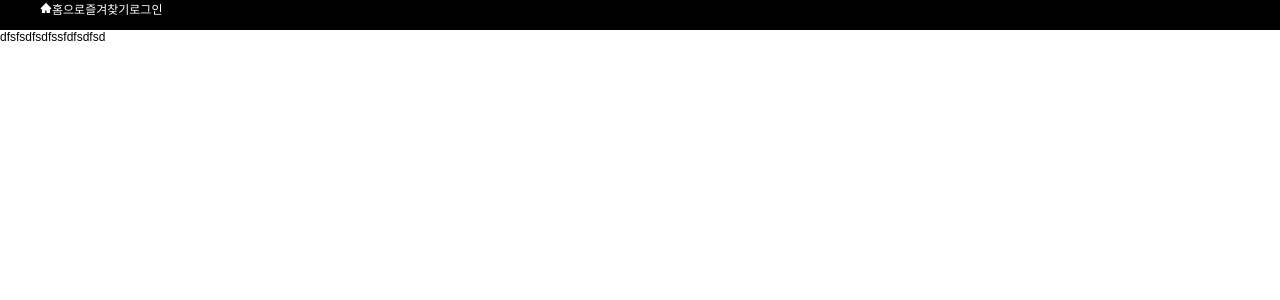
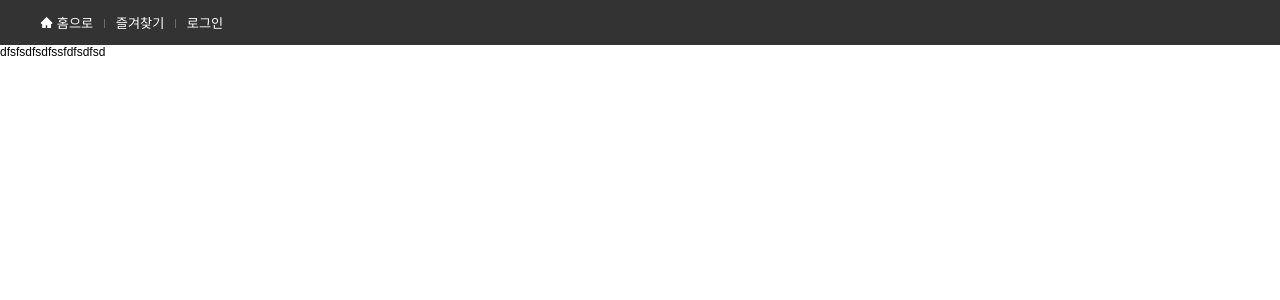
Before and after one commit to cartoonpoet/foodtour, a React (Create React App) app in the folder react-app/: page / in a window 1280 px wide. Shown: the top 300 px of the page. Built offline with nearby package versions, Linux system fonts and the light colour scheme; a web font is replaced by a local one.

Commit message:
topnav 구현

```diff
--- a/react-app/src/App.js
+++ b/react-app/src/App.js
@@ -1,8 +1,7 @@
 import {
   BrowserRouter,
   Routes,
-  Route,
-  Link
+  Route
 } from "react-router-dom";
 import React from "react";
 import Home from "./pages/Home";
--- /dev/null
+++ b/react-app/src/conponents/SearchBar.js
@@ -0,0 +1 @@
+import React from "react";
--- a/react-app/src/conponents/TopNav.css
+++ b/react-app/src/conponents/TopNav.css
@@ -1,11 +1,31 @@
 .top-nav {
-    background-color: black;
+    background-color: RGB(51, 51, 51);
     width: 100%;
-    height: 30px;
+    height: 45px;
     color: white;
+    overflow: hidden;
+    font-size: 1.1rem;
 }
 
 .top-nav .side-container {
     width: 1200px;
     margin: 0 auto;
+    display: flex;
 }
+
+.top-nav .side-container .elements-align {
+    display: flex;
+    align-items: center;
+    height: 45px;
+}
+
+.top-nav .side-container .v-line {
+    margin: 0 10px;
+    font-size: 0.8rem;
+    color: gray;
+}
+
+.top-nav .side-container .elements:hover {
+    cursor: pointer;
+    text-decoration: underline;
+}
--- a/react-app/src/conponents/TopNav.js
+++ b/react-app/src/conponents/TopNav.js
@@ -1,14 +1,32 @@
 import React from "react";
 import './TopNav.css';
 import { AiFillHome } from "react-icons/ai";
+import { Link, BrowserRouter } from "react-router-dom";
+
+
+function bookmark_add() {
+    let bookmark_url = "도메인입력";
+    let bookmark_name = "홈페이지 타이틀";
+
+    try {
+        window.external.AddFavorite(bookmark_url, bookmark_name);
+    } catch (e) {
+        alert('이 브라우저는 즐겨찾기 추가 기능을 지원하지 않습니다.');
+        return false;
+    }
+}
 
 function TopNav() {
     return (
         <div className="top-nav">
             <div className="side-container">
-                <span><AiFillHome />홈으로</span>
-                <span>즐겨찾기</span>
-                <span>로그인</span>
+                <BrowserRouter>
+                    <Link to="/" className="elements-align elements"><AiFillHome />&nbsp;홈으로</Link>
+                    <div className="elements-align v-line">|</div>
+                    <span className="elements-align elements" onClick={bookmark_add}>즐겨찾기</span>
+                    <span className="elements-align v-line">|</span>
+                    <span className="elements-align elements">로그인</span>
+                </BrowserRouter>
             </div>
         </div>
     );
```
